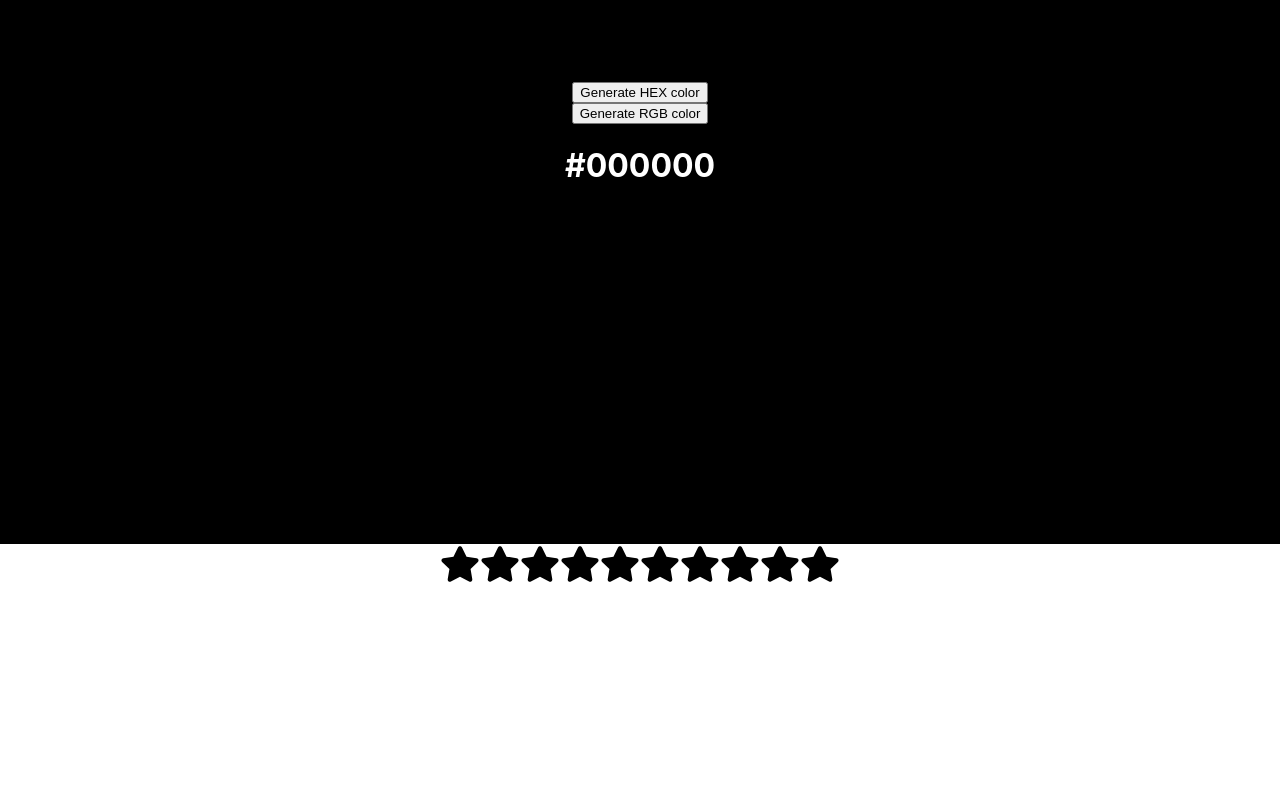
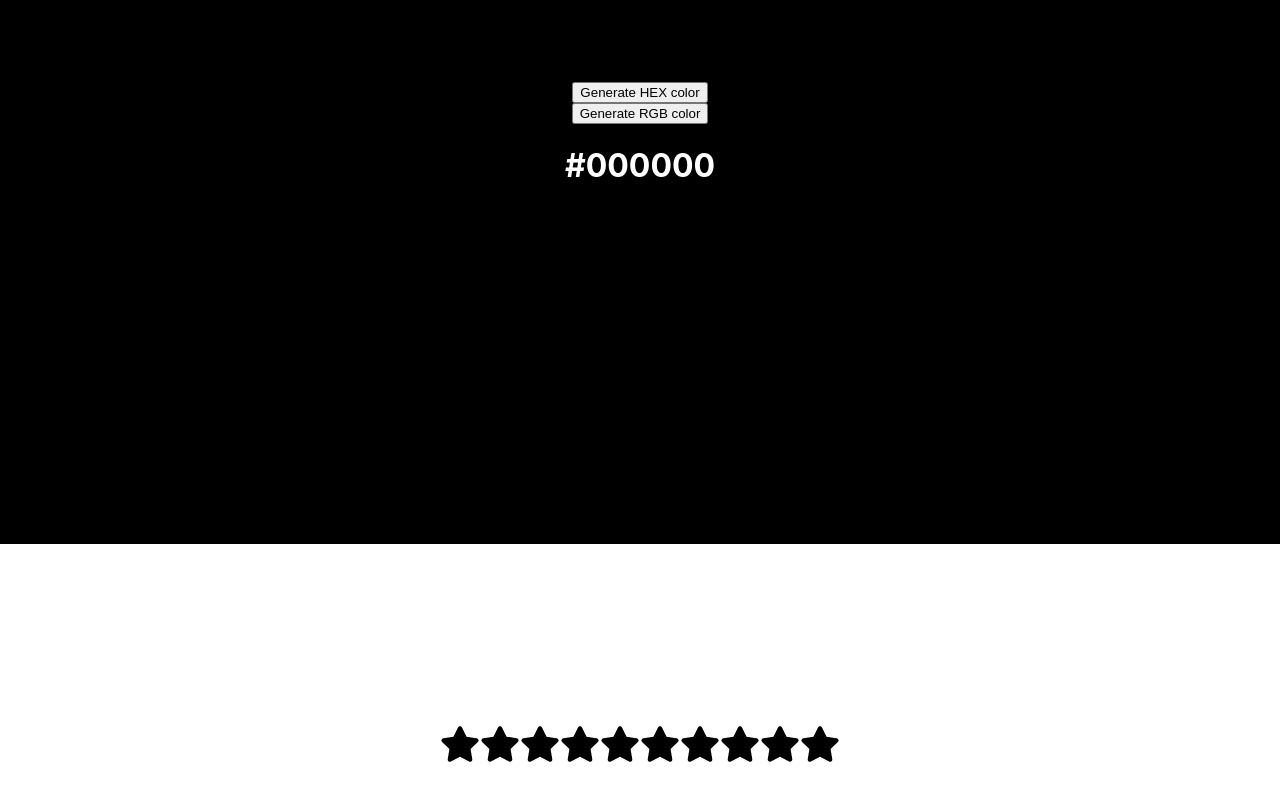
Before and after one commit to silveira42/react-20-projects, a React (Create React App) app: page / in a window 1280 px wide. Shown: the part 1056-1856 px from the top of the page. Before the commit the page ends 1644 px from the top, so only its background shows below. Built offline with nearby package versions, Linux system fonts and the light colour scheme.

Commit message:
Improved star rating css

```diff
--- a/src/components/starRating/index.jsx
+++ b/src/components/starRating/index.jsx
@@ -19,7 +19,7 @@ export default function StarRating({starAmount = 10}){
 	}
 
 	return (
-		<div>
+		<div className="star-rating">
 			{
 				[...Array(starAmount)].map((_, index) => {
 					index += 1
--- a/src/components/starRating/styles.css
+++ b/src/components/starRating/styles.css
@@ -1,4 +1,12 @@
-.active{
+.star-rating {
+	height: 50vh;
+	width: 100vw;
+	display: flex;
+	justify-content: center;
+	align-items: center;
+}
+
+.active {
 	color: #fff666
 }
 
```
